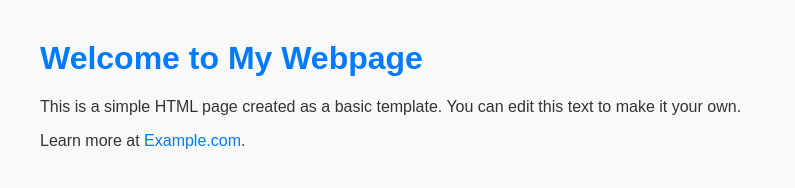
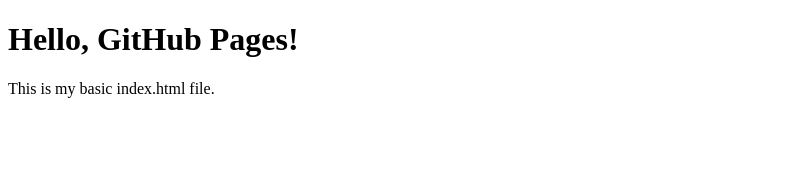
Before and after one commit to BuggyBag/BuggyBag.github.io, a plain HTML site: page index.html in a window 1280 px wide. Shown: the whole page, without its empty margins (0-795 px from the left). Drawn offline with Linux system fonts and the light colour scheme.

Commit message:
Update index.html

```diff
--- a/index.html
+++ b/index.html
@@ -1,33 +1,11 @@
 <!DOCTYPE html>
-<html lang="en">
-<head>
-  <meta charset="UTF-8">
-  <meta name="viewport" content="width=device-width, initial-scale=1.0">
-  <title>My Simple Webpage</title>
-  <style>
-    body {
-      font-family: Arial, sans-serif;
-      margin: 40px;
-      background-color: #f9f9f9;
-      color: #333;
-    }
-    h1 {
-      color: #007BFF;
-    }
-    a {
-      color: #007BFF;
-      text-decoration: none;
-    }
-    a:hover {
-      text-decoration: underline;
-    }
-  </style>
-</head>
-<body>
-
-  <h1>Welcome to My Webpage</h1>
-  <p>This is a simple HTML page created as a basic template. You can edit this text to make it your own.</p>
-  <p>Learn more at <a href="https://www.example.com" target="_blank">Example.com</a>.</p>
-
-</body>
+<html>
+  <head>
+    <meta charset="UTF-8">
+    <title>My GitHub Page</title>
+  </head>
+  <body>
+    <h1>Hello, GitHub Pages!</h1>
+    <p>This is my basic index.html file.</p>
+  </body>
 </html>
```
